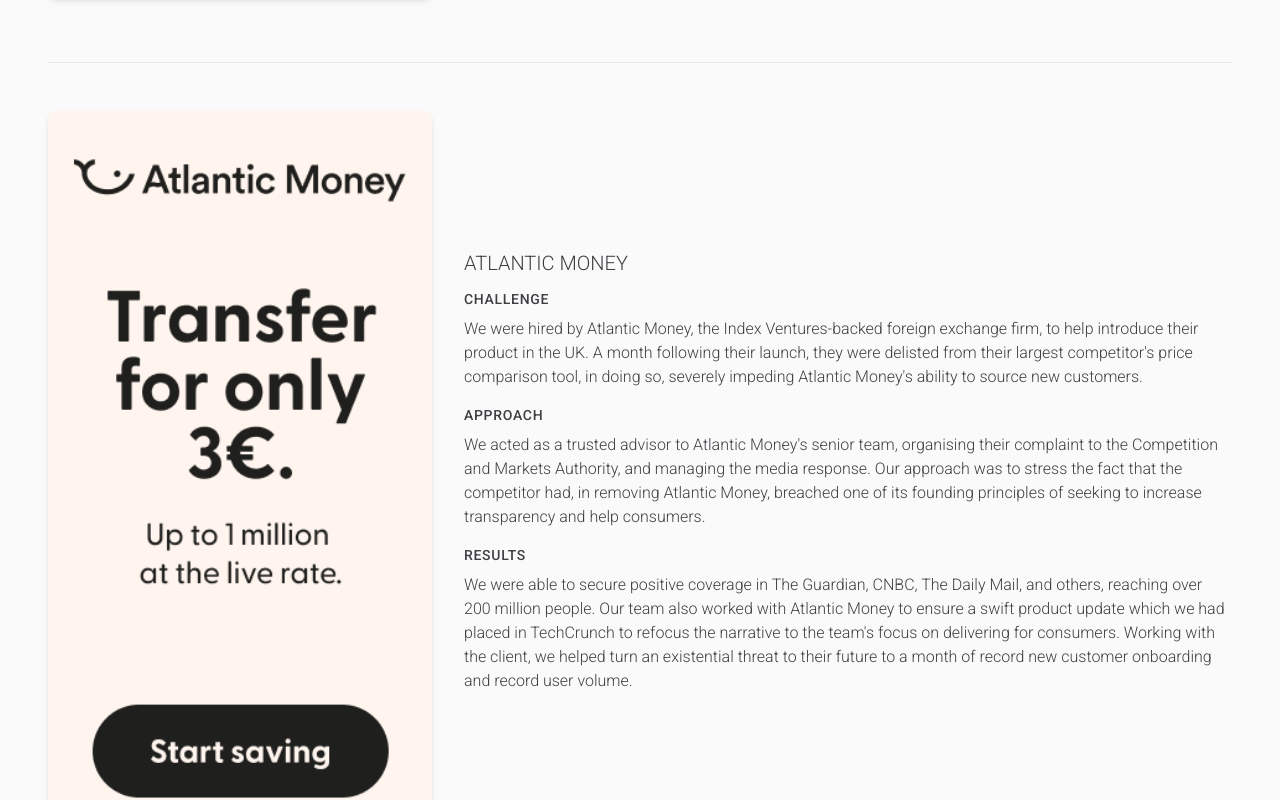
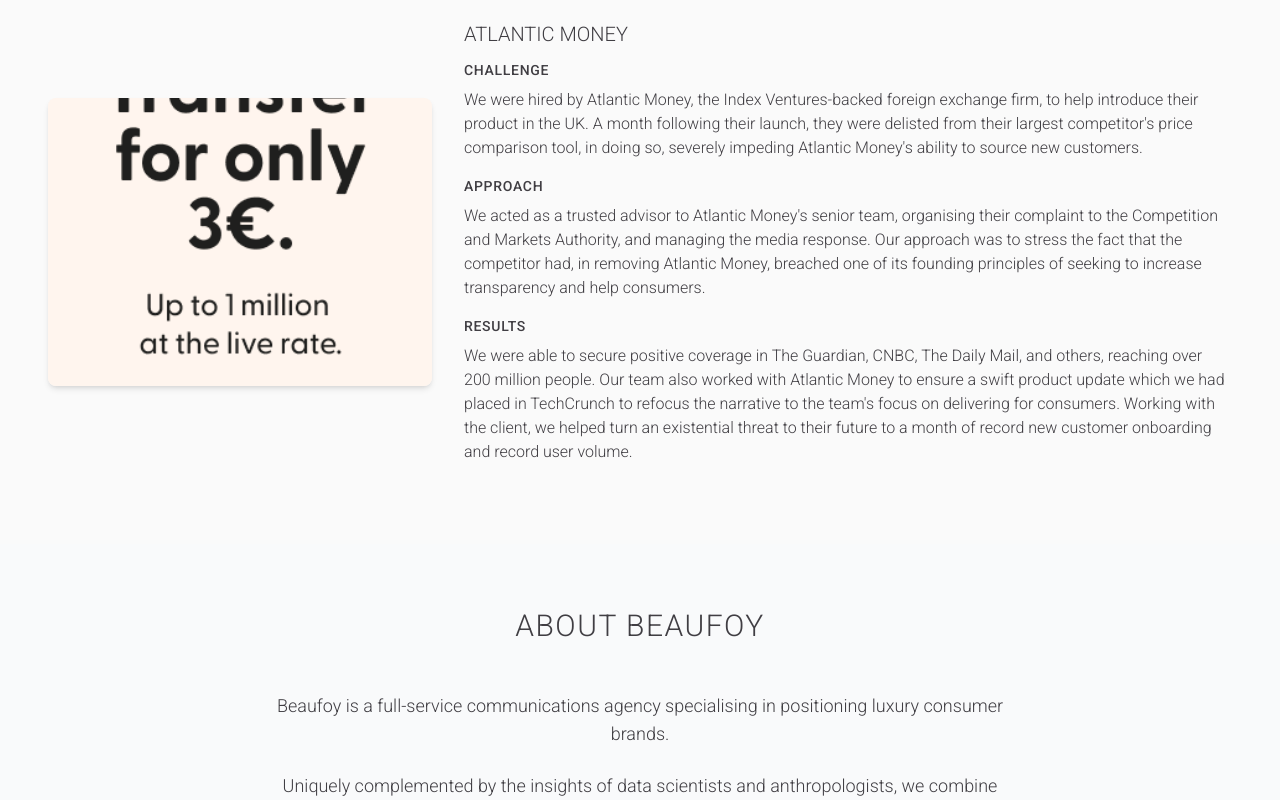
Before and after one commit to DaisyT1/bloom-pr-portfolio, a React (Vite) app: page / in a window 1280 px wide. Shown: the part 3102-3902 px from the top of the page. Built offline with nearby package versions, Linux system fonts and the light colour scheme.

Commit message:
Fix: Case study image sizing and overflow
Ensure consistent image sizing and hide overflow in case study section.

```diff
--- a/src/components/CaseStudies.tsx
+++ b/src/components/CaseStudies.tsx
@@ -1,5 +1,8 @@
+
 import React from 'react';
 import { Separator } from './ui/separator';
+import { AspectRatio } from './ui/aspect-ratio';
+
 interface CaseStudyProps {
   title: string;
   imageSrc: string;
@@ -8,6 +11,7 @@ interface CaseStudyProps {
   approachText: string;
   resultsText: string;
 }
+
 const CaseStudy: React.FC<CaseStudyProps> = ({
   title,
   imageSrc,
@@ -18,8 +22,16 @@ const CaseStudy: React.FC<CaseStudyProps> = ({
 }) => {
   return <div className="mb-16">
       <div className="flex flex-col md:flex-row gap-8 items-center">
-        <div className="md:w-1/3">
-          <img src={imageSrc} alt={imageAlt} className="rounded-lg shadow-md w-full h-auto" />
+        <div className="md:w-1/3 w-full">
+          <div className="overflow-hidden rounded-lg shadow-md">
+            <AspectRatio ratio={4/3} className="w-full">
+              <img
+                src={imageSrc}
+                alt={imageAlt}
+                className="w-full h-full object-cover"
+              />
+            </AspectRatio>
+          </div>
         </div>
         <div className="md:w-2/3">
           <h3 className="text-xl font-light mb-3 uppercase text-charcoal font-roboto">{title}</h3>
@@ -36,6 +48,7 @@ const CaseStudy: React.FC<CaseStudyProps> = ({
       </div>
     </div>;
 };
+
 const CaseStudies: React.FC = () => {
   return <section id="case-studies" className="px-6 md:px-12 py-[16px] bg-zinc-50">
       <div className="max-w-7xl mx-auto">
@@ -45,8 +58,9 @@ const CaseStudies: React.FC = () => {
 
         <Separator className="my-12" />
 
-        <CaseStudy title="Atlantic Money" imageSrc="public/lovable-uploads/atlanticws.png" imageAlt="Luca Faloni shirt" challengeText="We were hired by Atlantic Money, the Index Ventures-backed foreign exchange firm, to help introduce their product in the UK. A month following their launch, they were delisted from their largest competitor's price comparison tool, in doing so, severely impeding Atlantic Money's ability to source new customers." approachText="We acted as a trusted advisor to Atlantic Money's senior team, organising their complaint to the Competition and Markets Authority, and managing the media response. Our approach was to stress the fact that the competitor had, in removing Atlantic Money, breached one of its founding principles of seeking to increase transparency and help consumers." resultsText="We were able to secure positive coverage in The Guardian, CNBC, The Daily Mail, and others, reaching over 200 million people. Our team also worked with Atlantic Money to ensure a swift product update which we had placed in TechCrunch to refocus the narrative to the team's focus on delivering for consumers. Working with the client, we helped turn an existential threat to their future to a month of record new customer onboarding and record user volume." />
+        <CaseStudy title="Atlantic Money" imageSrc="public/lovable-uploads/atlanticws.png" imageAlt="Atlantic Money logo" challengeText="We were hired by Atlantic Money, the Index Ventures-backed foreign exchange firm, to help introduce their product in the UK. A month following their launch, they were delisted from their largest competitor's price comparison tool, in doing so, severely impeding Atlantic Money's ability to source new customers." approachText="We acted as a trusted advisor to Atlantic Money's senior team, organising their complaint to the Competition and Markets Authority, and managing the media response. Our approach was to stress the fact that the competitor had, in removing Atlantic Money, breached one of its founding principles of seeking to increase transparency and help consumers." resultsText="We were able to secure positive coverage in The Guardian, CNBC, The Daily Mail, and others, reaching over 200 million people. Our team also worked with Atlantic Money to ensure a swift product update which we had placed in TechCrunch to refocus the narrative to the team's focus on delivering for consumers. Working with the client, we helped turn an existential threat to their future to a month of record new customer onboarding and record user volume." />
       </div>
     </section>;
 };
+
 export default CaseStudies;
```
